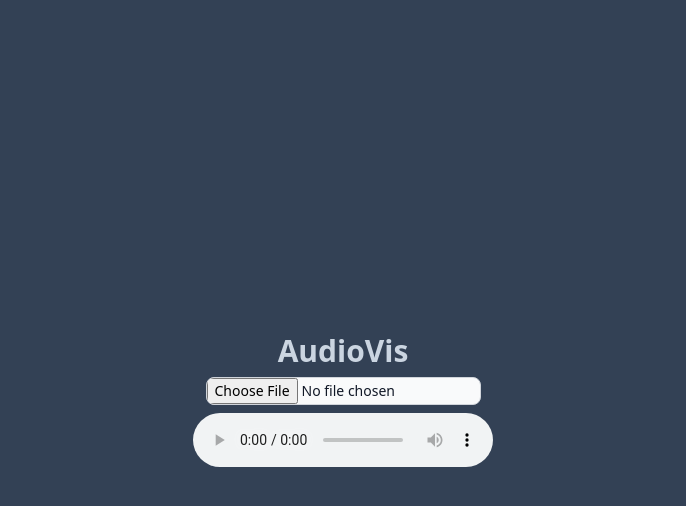
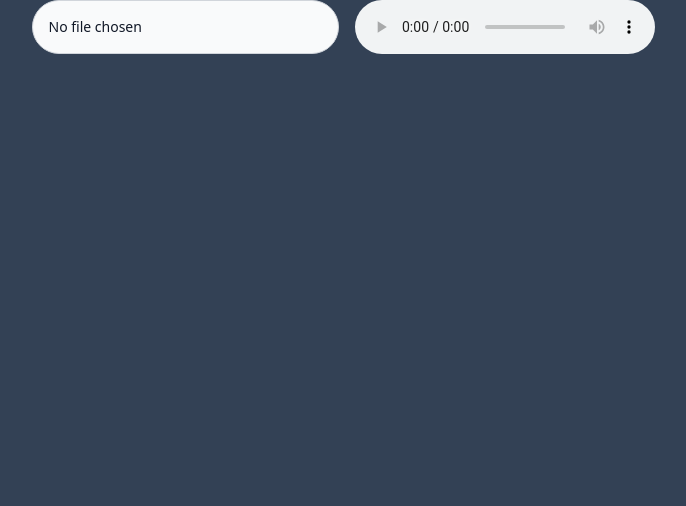
Before and after one commit to krscott/wasm-simd-audio, a Preact app: page / in a window 1280 px wide. Shown: the top 506 px of the page, without its empty margins (297-983 px from the left). Built offline with nearby package versions, Linux system fonts and the light colour scheme.

Commit message:
Add file select style

```diff
--- a/src/app.tsx
+++ b/src/app.tsx
@@ -2,24 +2,25 @@ import { SoundGenMenu } from "./components/soundgen";
 import { FileUpload } from "./components/ui";
 import { useState, useRef, Ref } from "preact/hooks";
 
-// const audioContext = new AudioContext();
+const audioContext = new AudioContext();
 
 export function App() {
   const audioSrcRef = useRef<HTMLAudioElement>(null);
-  const [audioSrc, setAudioSrc] = useState<string | undefined>();
+  const [audioControlSrc, setAudioControlSrc] = useState<string | undefined>();
 
   const onUpload = (file: File) => {
-    setAudioSrc(URL.createObjectURL(file));
+    setAudioControlSrc(URL.createObjectURL(file));
     audioSrcRef.current?.load();
   };
 
   return (
-    <div className="flex h-screen flex-col items-center justify-center gap-2">
-      <h1 className="text-3xl font-bold">AudioVis</h1>
-      <div>
+    <div className="flex h-screen flex-col items-center gap-2">
+      <div className="flex items-center gap-4">
         <FileUpload onUpload={onUpload} />
+        <div>
+          <audio ref={audioSrcRef} src={audioControlSrc} controls />
+        </div>
       </div>
-      <audio ref={audioSrcRef} src={audioSrc} controls />
       {/* <SoundGenMenu /> */}
     </div>
   );
--- a/src/components/ui.tsx
+++ b/src/components/ui.tsx
@@ -24,9 +24,25 @@ export const FileUpload: Fc<{
 
   return (
     <input
-      className="block w-full cursor-pointer rounded-lg border border-gray-300 bg-gray-50
-      text-sm text-gray-900 focus:outline-none
-      dark:border-gray-600 dark:bg-gray-700 dark:text-gray-400 dark:placeholder-gray-400"
+      className="
+        block
+        h-full
+        w-full
+        cursor-pointer
+        rounded-full
+        border
+        border-gray-300
+        bg-gray-50
+        p-4
+        align-middle
+        text-sm
+        text-gray-900
+        file:hidden
+        dark:border-gray-600
+        dark:bg-gray-700
+        dark:text-gray-400
+        dark:placeholder-gray-400
+      "
       type="file"
       onChange={onChange}
     />
```
